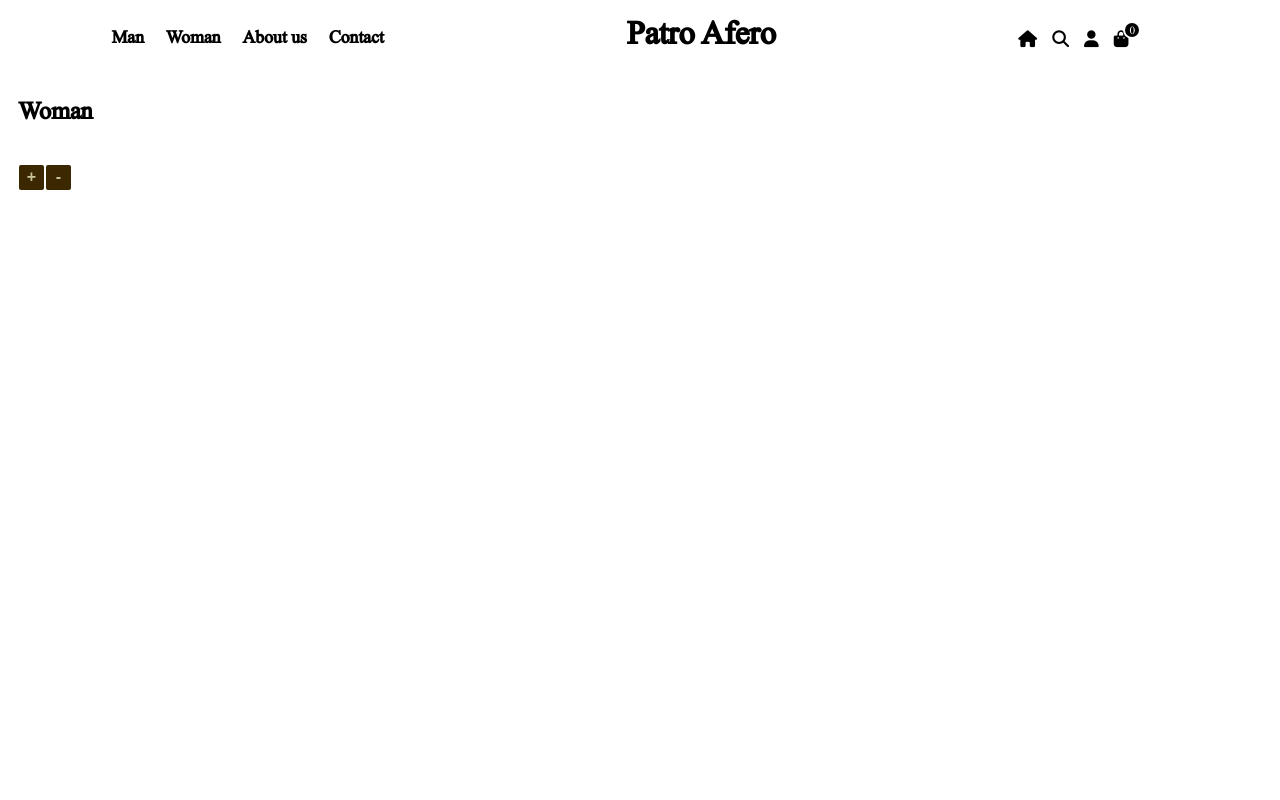
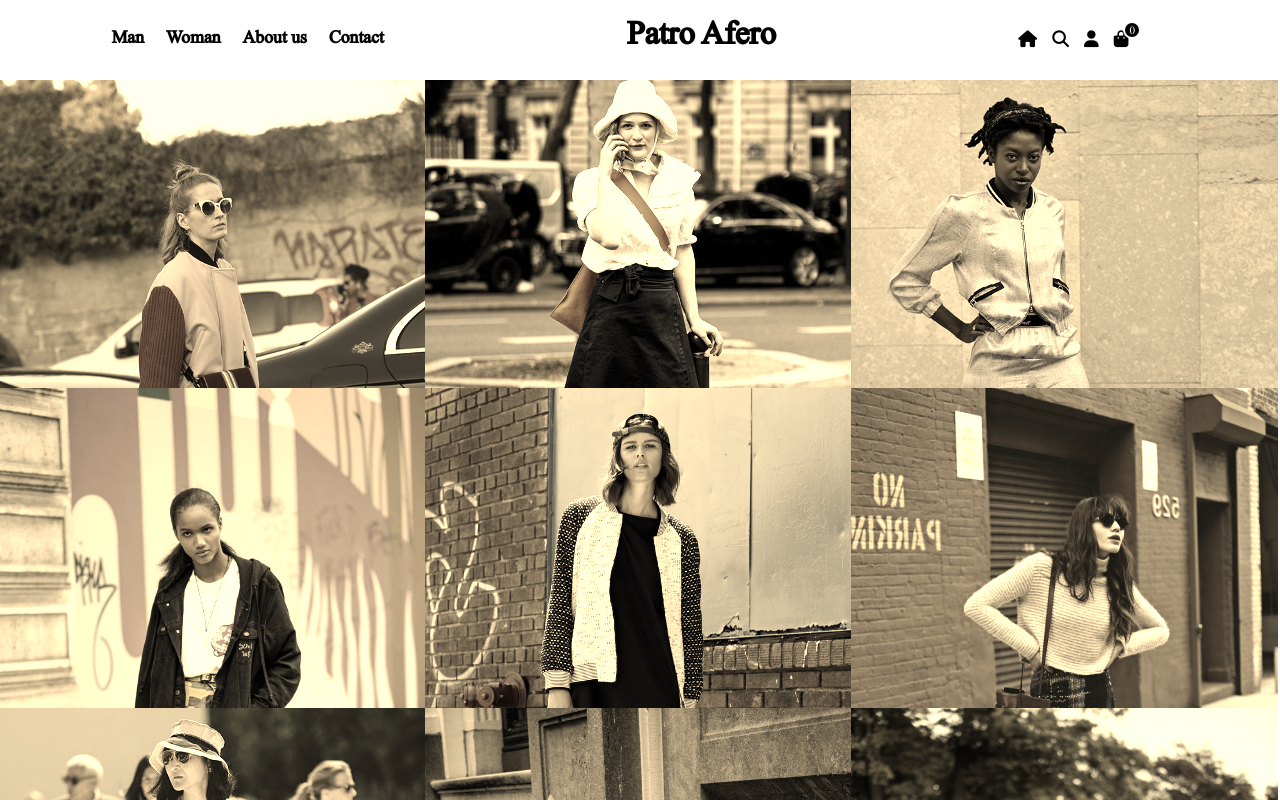
Before and after one commit to TG-web-dev-4/webshop-web-MichaelAular, a React (Create React App) app: page /woman in a window 1280 px wide. Shown: the top 800 px of the page. Built offline with nearby package versions, Linux system fonts and the light colour scheme.

Commit message:
resuable productpages

```diff
--- /dev/null
+++ b/src/components/ProductOverviewImg.js
@@ -0,0 +1,19 @@
+import { Link } from "react-router-dom";
+
+export const ProductOverviewImg = ({
+    imgName,
+    pageNumber,
+    className = "overview_img",
+    containerClass = "overview_img_container",
+  }) => {
+    return (
+      <div className={containerClass}>
+        <Link to={`../productpage/${pageNumber}`}>
+          <img
+            className={className}
+            src={require(`../images/photo/${imgName}`)}
+          />
+        </Link>
+      </div>
+    );
+  };
--- a/src/css/_home.scss
+++ b/src/css/_home.scss
@@ -24,8 +24,12 @@
     padding-bottom: -140px;
 }
 
-span {
+.colored_txt {
     color: $darkbrown
+}
+
+.shadow_txt {
+    text-shadow: 1px 1px 2px $darkbrown;
 }
 
 .home_summeradd_container {
--- a/src/css/_overview.scss
+++ b/src/css/_overview.scss
@@ -2,12 +2,24 @@
     display: flex;
     flex-wrap: wrap;
     flex-direction: row;
-    width: 90%;
-    height: 70vh;
+    line-height: 0;
+    margin-left: -20px;
+}
+
+.overview_img_container {
+    width: 33.33vw;
+    height: 25vw;
+    object-fit: contain;
+    overflow: hidden;
 
 }
 
 .overview_img {
-    width: 30vw;
-    height: 30vh;
+    width: 100%;
+    height: auto;
+    object-fit: contain;
+    filter: sepia(90%);
+    &:hover {
+        filter: none;
+    }
 }
--- a/src/css/_productpage.scss
+++ b/src/css/_productpage.scss
@@ -36,7 +36,6 @@
 }
 
 .productpage_price {
-    // font-weight: bold;
     color: $darkbrown;
     font-size: 50px;
     margin-right: 10px;
--- a/src/css/main.css
+++ b/src/css/main.css
@@ -87,8 +87,12 @@ nav_name {
   padding-bottom: -140px;
 }
 
-span {
+.colored_txt {
   color: #3c2800;
+}
+
+.shadow_txt {
+  text-shadow: 1px 1px 2px #3c2800;
 }
 
 .home_summeradd_container {
@@ -309,13 +313,27 @@ span {
   display: flex;
   flex-wrap: wrap;
   flex-direction: row;
-  width: 90%;
-  height: 70vh;
+  line-height: 0;
+  margin-left: -20px;
+}
+
+.overview_img_container {
+  width: 33.33vw;
+  height: 25vw;
+  -o-object-fit: contain;
+     object-fit: contain;
+  overflow: hidden;
 }
 
 .overview_img {
-  width: 30vw;
-  height: 30vh;
+  width: 100%;
+  height: auto;
+  -o-object-fit: contain;
+     object-fit: contain;
+  filter: sepia(90%);
+}
+.overview_img:hover {
+  filter: none;
 }
 
 body {
--- a/src/data.js
+++ b/src/data.js
@@ -1,7 +1,8 @@
-const product = [
+export const product = [
   {
     id: "1",
     name: "BrownOff",
+    gender: 'man',
     pagetitle: "Patro Afero | BrownOff | NEW Summer Collection ",
     colors: ["brown", "beige", "black"],
     price: 396,
@@ -13,6 +14,7 @@ const product = [
   {
     id: "2",
     name: "Brownnosers",
+    gender: 'man',
     pagetitle: "Patro Afero | Brownnosers",
     colors: ["light-brown", "brown", "slightly-darker-brown", "dark-brown"],
     price: 274,
@@ -24,6 +26,7 @@ const product = [
   {
     id: "3",
     name: "Cootie Brown",
+    gender: 'man',
     pagetitle: "Patro Afero | Cootie Brown",
     colors: [ "golden brown", "black velvet", "brown sugar", "purple haze", "a whiter shade of pale" ],
     price: 334,
@@ -35,6 +38,7 @@ const product = [
   {
     id: "4",
     name: "The quick brown fox",
+    gender: 'man',
     pagetitle: "Patro Afero | The Quick Brown Fox",
     colors: ["white", "grey", "silver", "offwhite"],
     price: 389,
@@ -47,6 +51,7 @@ const product = [
     id: "5",
     name: "Charlie Brown",
     pagetitle: "Patro Afero | Charlie Brown",
+    gender: 'man',
     colors: [
       "brown (yellow socks)",
       "brown (green socks)",
@@ -64,6 +69,7 @@ const product = [
     id: "6",
     name: "Brown Bottle Flu",
     pagetitle: "Patro Afero | Brown Bottle Flu (BBF) ",
+    gender: 'man',
     colors: ["black it is"],
     price: 315,
     imgName: "006.jpg",
@@ -75,6 +81,7 @@ const product = [
     id: "7",
     name: "The Brown Study",
     pagetitle: "Patro Afero | The Brown Study",
+    gender: 'man',
     colors: ["moonrock brown", "", "meteorite grey"],
     price: 299,
     imgName: "007.jpg",
@@ -86,6 +93,7 @@ const product = [
     id: "8",
     name: "",
     pagetitle: "Patro Afero | ",
+    gender: 'man',
     colors: ["beige", "brown", "black"],
     price: 379,
     imgName: "008.jpg",
@@ -97,6 +105,7 @@ const product = [
     id: "9",
     name: "",
     pagetitle: "Patro Afero | ",
+    gender: 'man',
     colors: ["white", "grey", "silver", "offwhite"],
     price: 379,
     imgName: "009.jpg",
@@ -104,6 +113,116 @@ const product = [
     title: "",
     info: "",
   },
+
+
+  {
+    id: "10",
+    name: "",
+    pagetitle: "Patro Afero | ",
+    gender: 'woman',
+    colors: ["white", "grey", "silver", "offwhite"],
+    price: 379,
+    imgName: "010.jpg",
+    size: [36, 37, 38, 39, 40, 41, 42],
+    title: "",
+    info: "",
+  },
+  {
+    id: "11",
+    name: "",
+    pagetitle: "Patro Afero | ",
+    gender: 'woman',
+    colors: ["white", "grey", "silver", "offwhite"],
+    price: 379,
+    imgName: "011.jpg",
+    size: [36, 37, 38, 39, 40, 41, 42],
+    title: "",
+    info: "",
+  },
+  {
+    id: "12",
+    name: "",
+    pagetitle: "Patro Afero | ",
+    gender: 'woman',
+    colors: ["white", "grey", "silver", "offwhite"],
+    price: 379,
+    imgName: "012.jpg",
+    size: [36, 37, 38, 39, 40, 41, 42],
+    title: "",
+    info: "",
+  },
+  {
+    id: "13",
+    name: "",
+    pagetitle: "Patro Afero | ",
+    gender: 'woman',
+    colors: ["white", "grey", "silver", "offwhite"],
+    price: 379,
+    imgName: "013.jpg",
+    size: [36, 37, 38, 39, 40, 41, 42],
+    title: "",
+    info: "",
+  },
+  {
+    id: "14",
+    name: "",
+    pagetitle: "Patro Afero | ",
+    gender: 'woman',
+    colors: ["white", "grey", "silver", "offwhite"],
+    price: 379,
+    imgName: "014.jpg",
+    size: [36, 37, 38, 39, 40, 41, 42],
+    title: "",
+    info: "",
+  },
+  {
+    id: "15",
+    name: "",
+    pagetitle: "Patro Afero | ",
+    gender: 'woman',
+    colors: ["white", "grey", "silver", "offwhite"],
+    price: 379,
+    imgName: "015.jpg",
+    size: [36, 37, 38, 39, 40, 41, 42],
+    title: "",
+    info: "",
+  },
+  {
+    id: "16",
+    name: "",
+    pagetitle: "Patro Afero | ",
+    gender: 'woman',
+    colors: ["white", "grey", "silver", "offwhite"],
+    price: 379,
+    imgName: "016.jpg",
+    size: [36, 37, 38, 39, 40, 41, 42],
+    title: "",
+    info: "",
+  },
+  {
+    id: "17",
+    name: "",
+    pagetitle: "Patro Afero | ",
+    gender: 'woman',
+    colors: ["white", "grey", "silver", "offwhite"],
+    price: 379,
+    imgName: "017.jpg",
+    size: [36, 37, 38, 39, 40, 41, 42],
+    title: "",
+    info: "",
+  },
+  {
+    id: "18",
+    name: "",
+    pagetitle: "Patro Afero | ",
+    gender: 'woman',
+    colors: ["white", "grey", "silver", "offwhite"],
+    price: 379,
+    imgName: "018.jpg",
+    size: [36, 37, 38, 39, 40, 41, 42],
+    title: "",
+    info: "",
+  },
 ];
 
 export default product;
--- a/src/routes/man.js
+++ b/src/routes/man.js
@@ -1,25 +1,22 @@
-import React, { useEffect} from "react";
-import { Link, Outlet } from "react-router-dom";
+import React, { useEffect } from "react";
+import {ProductOverviewImg} from "../components/ProductOverviewImg"
+
+import product from "../data";
 
 export default function Man() {
   useEffect(() => {
     document.title = "Patro Afero | Man";
   }, []);
 
+  const mappedProductCards = product.map((product) => {
+    if (product.gender === 'man' || product.gender === 'unisex')  {
+      return  <ProductOverviewImg key={product.id} imgName={product.imgName} pageNumber={product.id} />;
+    }
+  });
+
   return (
-    <>
-      <h2>Man</h2>
-      <div className="overview">
-        <Link to="../productpage/1"> <img className="overview_img" scr="../images/photo/001.jpg" /> </Link>
-        <Link to="../productpage/2"> <img className="overview_img" scr="../images/photo/002.jpg" /> </Link>
-        <Link to="../productpage/3"> <img className="overview_img" scr="../images/photo/003.jpg" /> </Link>
-        <Link to="../productpage/4"> <img className="overview_img" scr="../images/photo/004.jpg" /> </Link>
-        <Link to="../productpage/5"> <img className="overview_img" scr="../images/photo/005.jpg" /> </Link>
-        <Link to="../productpage/6"> <img className="overview_img" scr="../images/photo/006.jpg" /> </Link>
-        <Link to="../productpage/7"> <img className="overview_img" scr="../images/photo/007.jpg" /> </Link>
-        <Link to="../productpage/8"> <img className="overview_img" scr="../images/photo/008.jpg" /> </Link>
-        <Link to="../productpage/9"> <img className="overview_img" scr="../images/photo/009.jpg" /> </Link>
-      </div>
-    </>
+    <div className="overview">
+     {mappedProductCards}
+    </div>
   );
 }
--- a/src/routes/woman.js
+++ b/src/routes/woman.js
@@ -1,15 +1,22 @@
-import Addbuttons from "../components/Addtocartbuttons";
-import React, { useEffect} from "react";
+import React, { useEffect } from "react";
+import {ProductOverviewImg} from "../components/ProductOverviewImg"
 
-export default function Woman() {
-    useEffect(() => {
-        document.title = "Patro Afero | Woman";
-      }, []);
+import product from "../data";
 
-    return (
-        <>
-        <h2>Woman</h2>
-        <Addbuttons />
-        </>
-    );
-  }
+export default function Man() {
+  useEffect(() => {
+    document.title = "Patro Afero | Man";
+  }, []);
+
+  const mappedProductCards = product.map((product) => {
+    if (product.gender === 'woman' || product.gender === 'unisex')  {
+      return  <ProductOverviewImg key={product.id} imgName={product.imgName} pageNumber={product.id} />;
+    }
+  });
+
+  return (
+    <div className="overview">
+     {mappedProductCards}
+    </div>
+  );
+}
```
Also changed, not shown: 1 other file (tests, documents, lock files or other folders).
